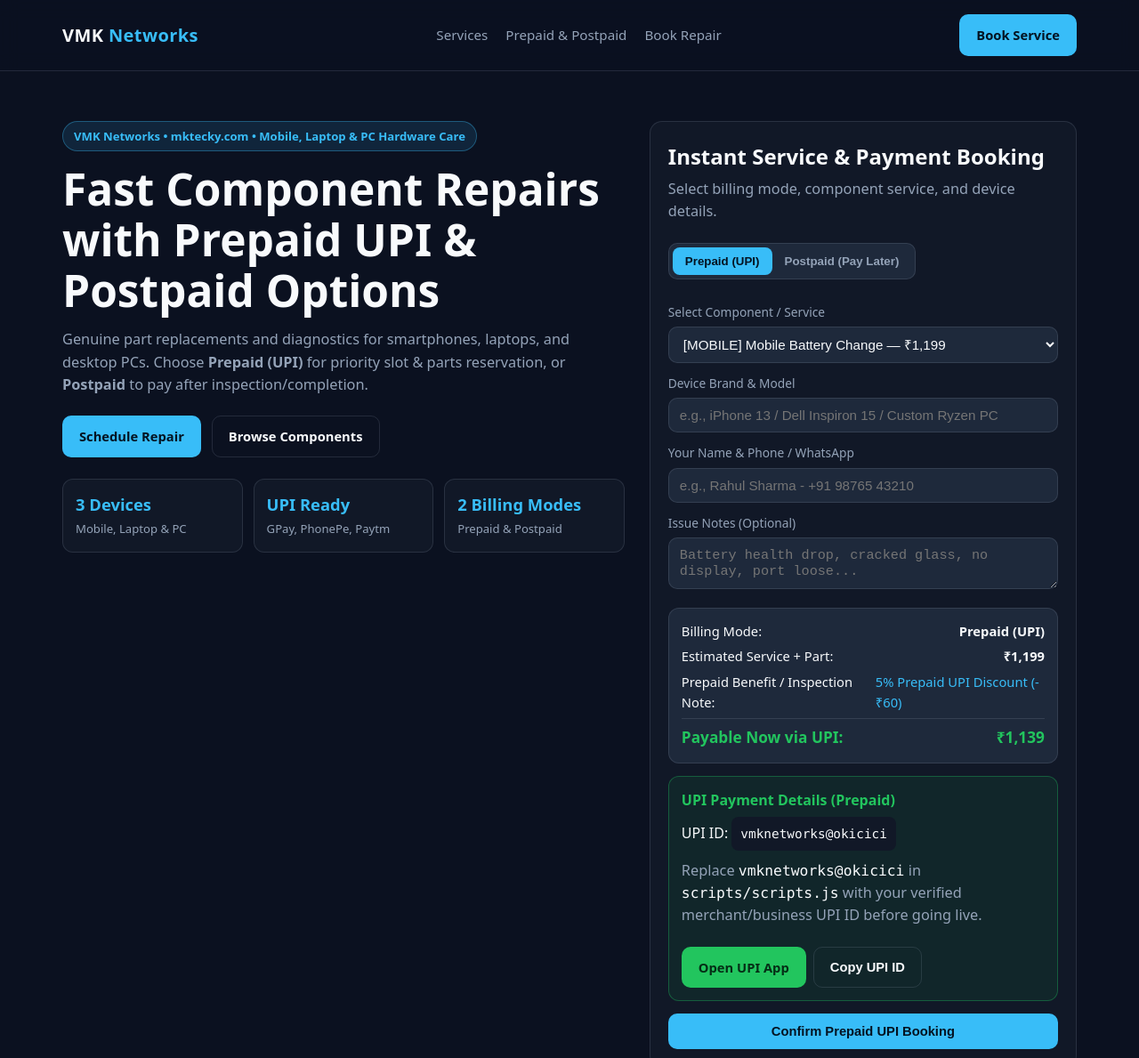
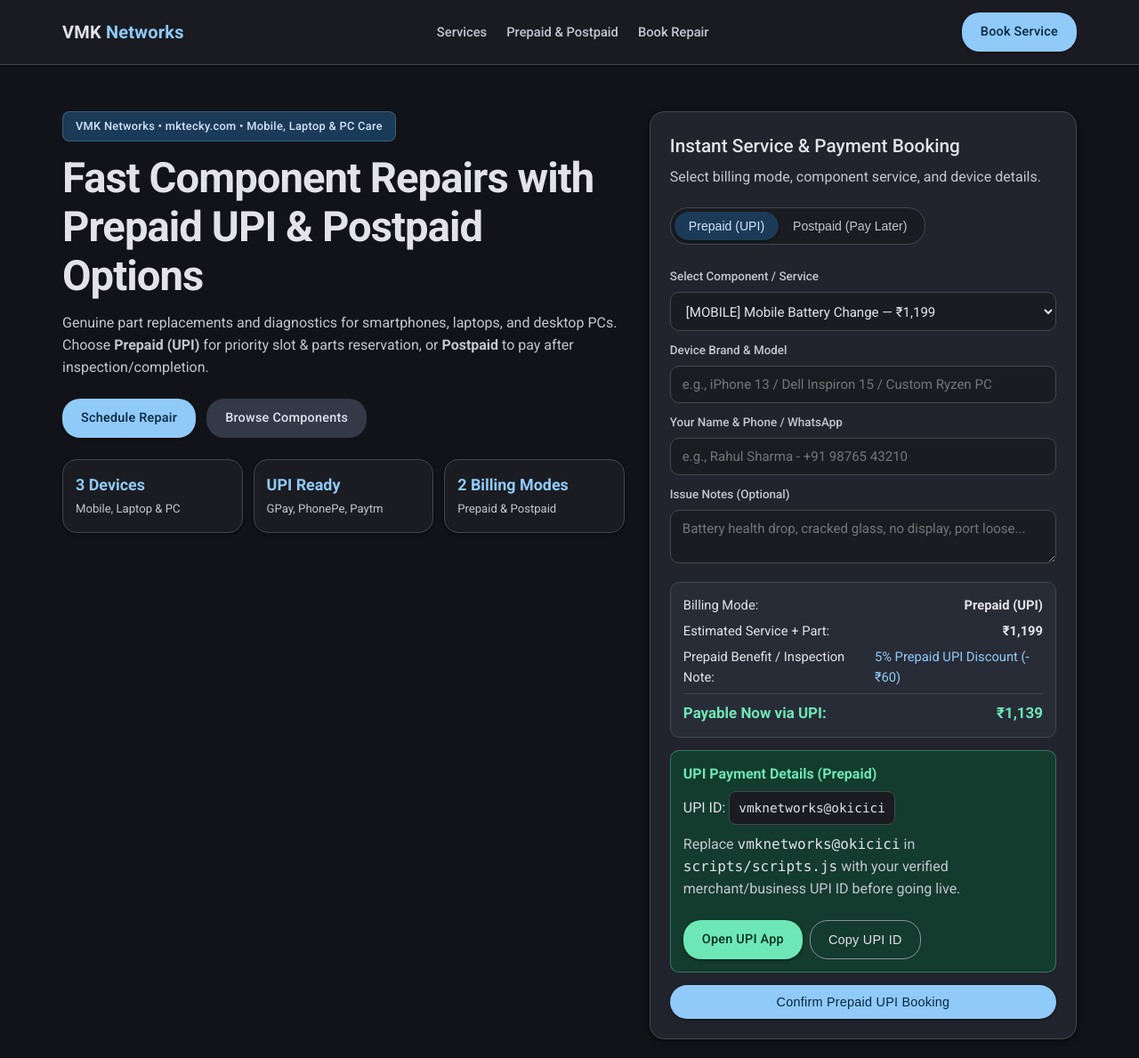
Before and after one commit to tavMK/MK-Tecky-Services, a plain HTML site: page index.html in a window 1280 px wide. Shown: the top 1189 px of the page at 89% size. Drawn offline with Linux system fonts and the light colour scheme.

Commit message:
Switch VMK Networks theme to Material UI

```diff
--- a/index.html
+++ b/index.html
@@ -4,10 +4,16 @@
   <meta charset="UTF-8" />
   <meta name="viewport" content="width=device-width, initial-scale=1.0" />
   <title>VMK Networks | Mobile, Laptop &amp; PC Service — Prepaid UPI &amp; Postpaid</title>
+  <link rel="preconnect" href="https://fonts.googleapis.com" />
+  <link rel="preconnect" href="https://fonts.gstatic.com" crossorigin />
+  <link
+    href="https://fonts.googleapis.com/css2?family=Roboto:wght@400;500;700&display=swap"
+    rel="stylesheet"
+  />
   <link rel="stylesheet" href="styles/styles.css" />
 </head>
 <body>
-  <header>
+  <header class="md-appbar">
     <div class="container nav">
       <a class="brand" href="#">VMK <span>Networks</span></a>
       <nav class="nav-links" aria-label="Primary Navigation">
@@ -22,7 +28,7 @@
   <main class="container">
     <section class="hero">
       <div>
-        <span class="badge">VMK Networks • mktecky.com • Mobile, Laptop &amp; PC Hardware Care</span>
+        <span class="badge md-chip">VMK Networks • mktecky.com • Mobile, Laptop &amp; PC Care</span>
         <h1>Fast Component Repairs with Prepaid UPI &amp; Postpaid Options</h1>
         <p>
           Genuine part replacements and diagnostics for smartphones, laptops, and desktop PCs.
@@ -31,31 +37,31 @@
         </p>
         <div class="hero-actions">
           <a class="btn btn-primary" href="#booking">Schedule Repair</a>
-          <a class="btn btn-outline" href="#services">Browse Components</a>
+          <a class="btn btn-tonal" href="#services">Browse Components</a>
         </div>
         <div class="stats">
-          <div class="stat-box">
+          <div class="stat-box md-surface-1">
             <strong>3 Devices</strong>
             <span>Mobile, Laptop &amp; PC</span>
           </div>
-          <div class="stat-box">
+          <div class="stat-box md-surface-1">
             <strong>UPI Ready</strong>
             <span>GPay, PhonePe, Paytm</span>
           </div>
-          <div class="stat-box">
+          <div class="stat-box md-surface-1">
             <strong>2 Billing Modes</strong>
             <span>Prepaid &amp; Postpaid</span>
           </div>
         </div>
       </div>
 
-      <div class="card" id="booking">
+      <div class="card md-surface-2" id="booking">
         <h2 class="card-title">Instant Service &amp; Payment Booking</h2>
         <p class="card-subtitle">
           Select billing mode, component service, and device details.
         </p>
 
-        <div class="mode-switch" role="group" aria-label="Billing Mode">
+        <div class="mode-switch md-segmented" role="group" aria-label="Billing Mode">
           <button type="button" id="modePrepaid" class="active" data-mode="prepaid">
             Prepaid (UPI)
           </button>
@@ -66,11 +72,12 @@
 
         <form id="repairForm">
           <label for="serviceSelect">Select Component / Service</label>
-          <select id="serviceSelect"></select>
+          <select id="serviceSelect" class="md-field"></select>
 
           <label for="deviceModel">Device Brand &amp; Model</label>
           <input
             id="deviceModel"
+            class="md-field"
             type="text"
             placeholder="e.g., iPhone 13 / Dell Inspiron 15 / Custom Ryzen PC"
             required
@@ -79,6 +86,7 @@
           <label for="customerContact">Your Name &amp; Phone / WhatsApp</label>
           <input
             id="customerContact"
+            class="md-field"
             type="text"
             placeholder="e.g., Rahul Sharma - +91 98765 43210"
             required
@@ -87,11 +95,12 @@
           <label for="notes">Issue Notes (Optional)</label>
           <textarea
             id="notes"
+            class="md-field"
             rows="2"
             placeholder="Battery health drop, cracked glass, no display, port loose..."
           ></textarea>
 
-          <div class="summary-box">
+          <div class="summary-box md-surface-3">
             <div class="summary-line">
               <span>Billing Mode:</span>
               <strong id="summaryMode">Prepaid (UPI)</strong>
@@ -110,7 +119,7 @@
             </div>
           </div>
 
-          <div id="upiSection" class="upi-box">
+          <div id="upiSection" class="upi-box md-upi-surface">
             <strong class="success-text">UPI Payment Details (Prepaid)</strong>
             <div>UPI ID: <span class="upi-id" id="upiIdText">vmknetworks@okicici</span></div>
             <p class="upi-help">
@@ -119,11 +128,11 @@
             </p>
             <div class="upi-actions">
               <a id="upiIntentLink" class="btn btn-success" href="#">Open UPI App</a>
-              <button type="button" class="btn btn-outline" id="copyUpiBtn">Copy UPI ID</button>
+              <button type="button" class="btn btn-outlined" id="copyUpiBtn">Copy UPI ID</button>
             </div>
           </div>
 
-          <div id="postpaidSection" class="notice hidden">
+          <div id="postpaidSection" class="notice md-surface-3 hidden">
             <strong>Postpaid Selected:</strong> Book your repair slot now with ₹0 advance. Final bill
             is paid after diagnosis/repair completion via UPI, card, or cash.
           </div>
@@ -135,7 +144,7 @@
           </div>
         </form>
 
-        <div id="confirmationBox" class="notice confirmation-box hidden"></div>
+        <div id="confirmationBox" class="notice md-surface-3 confirmation-box hidden"></div>
       </div>
     </section>
 
@@ -148,10 +157,10 @@
       </div>
 
       <div class="tabs" role="tablist" aria-label="Service Categories">
-        <button type="button" class="tab active" data-category="all">All Services</button>
-        <button type="button" class="tab" data-category="mobile">Mobile</button>
-        <button type="button" class="tab" data-category="laptop">Laptop</button>
-        <button type="button" class="tab" data-category="pc">PC / Desktop</button>
+        <button type="button" class="tab md-chip active" data-category="all">All Services</button>
+        <button type="button" class="tab md-chip" data-category="mobile">Mobile</button>
+        <button type="button" class="tab md-chip" data-category="laptop">Laptop</button>
+        <button type="button" class="tab md-chip" data-category="pc">PC / Desktop</button>
       </div>
 
       <div class="grid-3" id="servicesGrid"></div>
@@ -166,8 +175,8 @@
       </div>
 
       <div class="grid-2">
-        <div class="card">
-          <span class="badge">Prepaid • UPI</span>
+        <div class="card md-surface-1">
+          <span class="badge md-chip">Prepaid • UPI</span>
           <h3 class="plan-title">Prepaid Service (UPI)</h3>
           <p class="plan-desc">
             Ideal when a known replacement component (battery, display, charging port, SSD, RAM) is needed.
@@ -179,8 +188,8 @@
           </ul>
         </div>
 
-        <div class="card">
-          <span class="badge badge-green">Postpaid • Pay After Service</span>
+        <div class="card md-surface-1">
+          <span class="badge md-chip chip-green">Postpaid • Pay After Service</span>
           <h3 class="plan-title">Postpaid Service</h3>
           <p class="plan-desc">
             Ideal for motherboard/board faults, multi-component diagnostics, or office PC/laptop maintenance.
@@ -195,7 +204,7 @@
     </section>
   </main>
 
-  <footer>
+  <footer class="md-footer">
     <div class="container footer-inner">
       <span>© <span id="year"></span> VMK Networks (mktecky.com). All rights reserved.</span>
       <span>Mobile • Laptop • PC Component Service</span>
--- a/scripts/scripts.js
+++ b/scripts/scripts.js
@@ -39,13 +39,13 @@ function renderServices() {
     : services.filter((s) => s.cat === currentCategory);
 
   grid.innerHTML = filtered.map((s) => `
-    <div class="card service-card">
-      <span class="badge service-badge">${s.cat.toUpperCase()}</span>
+    <div class="card md-surface-1 service-card">
+      <span class="badge md-chip service-badge">${s.cat.toUpperCase()}</span>
       <h3>${s.name}</h3>
       <p>${s.desc}</p>
       <div class="price-row">
         <span class="price">${formatINR(s.price)}</span>
-        <button type="button" class="btn btn-outline" data-book-id="${s.id}">Book</button>
+        <button type="button" class="btn btn-outlined" data-book-id="${s.id}">Book</button>
       </div>
     </div>
   `).join("");
--- a/styles/styles.css
+++ b/styles/styles.css
@@ -1,13 +1,33 @@
 :root {
-  --bg: #0b1120;
-  --surface: #111827;
-  --surface-2: #1e293b;
-  --text: #f8fafc;
-  --muted: #94a3b8;
-  --accent: #38bdf8;
-  --accent-2: #22c55e;
-  --border: rgba(148, 163, 184, 0.18);
-  --radius: 14px;
+  /* Material Design tonal & elevation tokens */
+  --md-bg: #121318;
+  --md-surface-1: #1a1c22;
+  --md-surface-2: #21242c;
+  --md-surface-3: #282c36;
+  --md-on-surface: #e3e2e9;
+  --md-on-surface-variant: #c4c6d0;
+  --md-outline: #8e9099;
+  --md-outline-variant: #44474f;
+
+  --md-primary: #90caf9;
+  --md-on-primary: #06273f;
+  --md-primary-container: #1b3a57;
+  --md-on-primary-container: #d2e4ff;
+
+  --md-secondary-container: #333946;
+  --md-on-secondary-container: #dde2f2;
+
+  --md-success: #6ee7b7;
+  --md-on-success: #042f22;
+  --md-success-container: #133b2e;
+
+  --md-elev-1: 0 1px 2px rgba(0, 0, 0, 0.32), 0 1px 3px 1px rgba(0, 0, 0, 0.18);
+  --md-elev-2: 0 2px 6px 2px rgba(0, 0, 0, 0.28), 0 1px 2px rgba(0, 0, 0, 0.36);
+  --md-elev-3: 0 6px 14px 4px rgba(0, 0, 0, 0.32), 0 2px 6px rgba(0, 0, 0, 0.28);
+
+  --radius-card: 16px;
+  --radius-field: 10px;
+  --radius-btn: 20px;
 }
 
 * {
@@ -21,10 +41,11 @@ html {
 }
 
 body {
-  font-family: system-ui, -apple-system, BlinkMacSystemFont, "Segoe UI", Roboto, sans-serif;
-  background: var(--bg);
-  color: var(--text);
+  font-family: "Roboto", system-ui, -apple-system, BlinkMacSystemFont, "Segoe UI", sans-serif;
+  background-color: var(--md-bg);
+  color: var(--md-on-surface);
   line-height: 1.55;
+  min-height: 100vh;
 }
 
 a {
@@ -34,7 +55,7 @@ a {
 
 code {
   font-family: ui-monospace, SFMono-Regular, Menlo, monospace;
-  color: var(--text);
+  color: var(--md-on-surface);
 }
 
 .hidden {
@@ -46,11 +67,11 @@ code {
 }
 
 .accent-text {
-  color: var(--accent);
+  color: var(--md-primary);
 }
 
 .success-text {
-  color: var(--accent-2);
+  color: var(--md-success);
 }
 
 .container {
@@ -58,122 +79,167 @@ code {
   margin: 0 auto;
 }
 
-header {
+/* Material Elevation Surfaces */
+.md-surface-1 {
+  background-color: var(--md-surface-1);
+  border: 1px solid var(--md-outline-variant);
+  box-shadow: var(--md-elev-1);
+}
+
+.md-surface-2 {
+  background-color: var(--md-surface-2);
+  border: 1px solid var(--md-outline-variant);
+  box-shadow: var(--md-elev-2);
+}
+
+.md-surface-3 {
+  background-color: var(--md-surface-3);
+  border: 1px solid var(--md-outline-variant);
+}
+
+/* Top App Bar */
+.md-appbar {
   position: sticky;
   top: 0;
   z-index: 20;
-  background: rgba(11, 17, 32, 0.88);
-  backdrop-filter: blur(10px);
-  border-bottom: 1px solid var(--border);
+  background-color: rgba(26, 28, 34, 0.94);
+  backdrop-filter: blur(8px);
+  border-bottom: 1px solid var(--md-outline-variant);
+  box-shadow: var(--md-elev-1);
 }
 
 .nav {
   display: flex;
   align-items: center;
   justify-content: space-between;
-  padding: 16px 0;
+  padding: 14px 0;
   gap: 16px;
   flex-wrap: wrap;
 }
 
 .brand {
   font-size: 1.25rem;
-  font-weight: 800;
-  letter-spacing: 0.4px;
+  font-weight: 700;
+  letter-spacing: 0.2px;
 }
 
 .brand span {
-  color: var(--accent);
+  color: var(--md-primary);
 }
 
 .nav-links {
   display: flex;
-  gap: 20px;
-  font-size: 0.95rem;
-  color: var(--muted);
+  gap: 22px;
+  font-size: 0.92rem;
+  font-weight: 500;
+  color: var(--md-on-surface-variant);
 }
 
 .nav-links a:hover {
-  color: var(--text);
+  color: var(--md-primary);
 }
 
+/* Material Buttons */
 .btn {
   display: inline-flex;
   align-items: center;
   justify-content: center;
   gap: 8px;
-  padding: 11px 18px;
-  border-radius: 10px;
+  padding: 10px 20px;
+  border-radius: var(--radius-btn);
   border: 1px solid transparent;
-  font-weight: 600;
-  font-size: 0.92rem;
+  font-weight: 500;
+  font-size: 0.9rem;
+  letter-spacing: 0.25px;
   cursor: pointer;
-  transition: 0.18s ease;
+  transition: background-color 0.18s ease, box-shadow 0.18s ease, border-color 0.18s ease;
 }
 
 .btn-primary {
-  background: var(--accent);
-  color: #041322;
+  background-color: var(--md-primary);
+  color: var(--md-on-primary);
+  box-shadow: var(--md-elev-1);
 }
 
 .btn-primary:hover {
-  filter: brightness(1.08);
+  background-color: #a6d5fa;
+  box-shadow: var(--md-elev-2);
+}
+
+.btn-tonal {
+  background-color: var(--md-secondary-container);
+  color: var(--md-on-secondary-container);
+}
+
+.btn-tonal:hover {
+  background-color: #3e4554;
 }
 
 .btn-success {
-  background: var(--accent-2);
-  color: #052e16;
+  background-color: var(--md-success);
+  color: var(--md-on-success);
+  box-shadow: var(--md-elev-1);
 }
 
 .btn-success:hover {
-  filter: brightness(1.06);
+  background-color: #86efc4;
+  box-shadow: var(--md-elev-2);
 }
 
-.btn-outline {
-  background: transparent;
-  border-color: var(--border);
-  color: var(--text);
+.btn-outlined {
+  background-color: transparent;
+  border-color: var(--md-outline);
+  color: var(--md-on-surface);
 }
 
-.btn-outline:hover {
-  border-color: var(--accent);
+.btn-outlined:hover {
+  background-color: rgba(144, 202, 249, 0.08);
+  border-color: var(--md-primary);
 }
 
+/* Hero Section */
 .hero {
-  padding: 56px 0 36px;
+  padding: 52px 0 36px;
   display: grid;
   grid-template-columns: 1.25fr 0.95fr;
   gap: 28px;
   align-items: start;
 }
 
+.md-chip {
+  display: inline-flex;
+  align-items: center;
+  padding: 6px 14px;
+  border-radius: 8px;
+  background-color: var(--md-primary-container);
+  color: var(--md-on-primary-container);
+  border: 1px solid rgba(144, 202, 249, 0.25);
+  font-size: 0.8rem;
+  font-weight: 500;
+  letter-spacing: 0.3px;
+}
+
 .badge {
-  display: inline-block;
-  padding: 6px 12px;
-  border-radius: 999px;
-  background: rgba(56, 189, 248, 0.12);
-  border: 1px solid rgba(56, 189, 248, 0.35);
-  color: var(--accent);
-  font-size: 0.82rem;
-  font-weight: 600;
   margin-bottom: 14px;
 }
 
-.badge-green {
-  color: var(--accent-2);
-  border-color: rgba(34, 197, 94, 0.35);
-  background: rgba(34, 197, 94, 0.1);
+.chip-green {
+  background-color: var(--md-success-container);
+  color: var(--md-success);
+  border-color: rgba(110, 231, 183, 0.28);
 }
 
 h1 {
-  font-size: clamp(2rem, 4vw, 3.1rem);
-  line-height: 1.15;
+  font-size: clamp(2rem, 3.8vw, 2.95rem);
+  font-weight: 700;
+  line-height: 1.16;
+  letter-spacing: -0.02em;
   margin-bottom: 14px;
 }
 
 .hero p {
-  color: var(--muted);
-  font-size: 1.02rem;
+  color: var(--md-on-surface-variant);
+  font-size: 1rem;
   margin-bottom: 22px;
 }
 
@@ -191,38 +257,38 @@ h1 {
 }
 
 .stat-box {
-  background: var(--surface);
-  border: 1px solid var(--border);
-  border-radius: 12px;
+  border-radius: var(--radius-card);
   padding: 14px;
 }
 
 .stat-box strong {
   display: block;
-  font-size: 1.15rem;
-  color: var(--accent);
+  font-size: 1.12rem;
+  font-weight: 700;
+  color: var(--md-primary);
 }
 
 .stat-box span {
   font-size: 0.82rem;
-  color: var(--muted);
+  color: var(--md-on-surface-variant);
 }
 
+/* Cards & Sections */
 .card {
-  background: var(--surface);
-  border: 1px solid var(--border);
-  border-radius: var(--radius);
-  padding: 20px;
+  border-radius: var(--radius-card);
+  padding: 22px;
 }
 
 .card-title {
+  font-size: 1.3rem;
+  font-weight: 500;
   margin-bottom: 6px;
 }
 
 .card-subtitle {
-  color: var(--muted);
+  color: var(--md-on-surface-variant);
   font-size: 0.88rem;
-  margin-bottom: 12px;
+  margin-bottom: 14px;
 }
 
 section {
@@ -239,14 +305,17 @@ section {
 }
 
 .section-head h2 {
-  font-size: 1.65rem;
+  font-size: 1.6rem;
+  font-weight: 500;
+  letter-spacing: -0.01em;
 }
 
 .section-head p {
-  color: var(--muted);
-  font-size: 0.95rem;
+  color: var(--md-on-surface-variant);
+  font-size: 0.94rem;
 }
 
+/* Filter Chips */
 .tabs {
   display: flex;
   gap: 10px;
@@ -255,22 +324,22 @@ section {
 }
 
 .tab {
-  padding: 9px 15px;
-  border-radius: 999px;
-  border: 1px solid var(--border);
-  background: var(--surface);
-  color: var(--muted);
   cursor: pointer;
-  font-weight: 600;
-  font-size: 0.88rem;
+  transition: background-color 0.18s ease, color 0.18s ease, border-color 0.18s ease;
+}
+
+.tab:hover {
+  border-color: var(--md-primary);
 }
 
 .tab.active {
-  background: var(--accent);
-  color: #041322;
-  border-color: var(--accent);
+  background-color: var(--md-primary);
+  color: var(--md-on-primary);
+  border-color: var(--md-primary);
+  box-shadow: var(--md-elev-1);
 }
 
+/* Service Cards */
 .grid-3 {
   display: grid;
   grid-template-columns: repeat(3, 1fr);
@@ -286,6 +355,13 @@ section {
 .service-card {
   display: flex;
   flex-direction: column;
+  transition: box-shadow 0.2s ease, border-color 0.2s ease, transform 0.2s ease;
+}
+
+.service-card:hover {
+  box-shadow: var(--md-elev-3);
+  border-color: var(--md-outline);
+  transform: translateY(-2px);
 }
 
 .service-badge {
@@ -294,12 +370,13 @@ section {
 }
 
 .service-card h3 {
-  font-size: 1.08rem;
+  font-size: 1.06rem;
+  font-weight: 500;
   margin-bottom: 6px;
 }
 
 .service-card p {
-  color: var(--muted);
+  color: var(--md-on-surface-variant);
   font-size: 0.88rem;
   margin-bottom: 12px;
 }
@@ -310,64 +387,78 @@ section {
   justify-content: space-between;
   gap: 10px;
   margin-top: auto;
-  padding-top: 10px;
-  border-top: 1px solid var(--border);
+  padding-top: 12px;
+  border-top: 1px solid var(--md-outline-variant);
 }
 
 .price {
   font-weight: 700;
-  color: var(--accent);
+  color: var(--md-primary);
   font-size: 1rem;
 }
 
-.mode-switch {
+/* Segmented Billing Switch */
+.md-segmented {
   display: inline-flex;
-  background: var(--surface-2);
   padding: 4px;
-  border-radius: 10px;
-  border: 1px solid var(--border);
+  border-radius: var(--radius-btn);
+  background-color: var(--md-surface-1);
+  border: 1px solid var(--md-outline-variant);
   margin-bottom: 14px;
 }
 
 .mode-switch button {
-  padding: 8px 14px;
+  padding: 8px 16px;
   border: none;
-  border-radius: 8px;
+  border-radius: 16px;
   background: transparent;
-  color: var(--muted);
-  font-weight: 600;
+  color: var(--md-on-surface-variant);
+  font-weight: 500;
+  font-size: 0.88rem;
   cursor: pointer;
+  transition: background-color 0.18s ease, color 0.18s ease;
 }
 
 .mode-switch button.active {
-  background: var(--accent);
-  color: #041322;
+  background-color: var(--md-primary-container);
+  color: var(--md-on-primary-container);
+  box-shadow: var(--md-elev-1);
 }
 
+/* Material Outlined Fields */
 label {
   display: block;
-  font-size: 0.86rem;
-  color: var(--muted);
+  font-size: 0.84rem;
+  font-weight: 500;
+  color: var(--md-on-surface-variant);
   margin-bottom: 6px;
   margin-top: 12px;
 }
 
-input,
-select,
-textarea {
+.md-field {
   width: 100%;
-  padding: 10px 12px;
-  border-radius: 10px;
-  border: 1px solid var(--border);
-  background: var(--surface-2);
-  color: var(--text);
-  font-size: 0.95rem;
+  padding: 11px 13px;
+  border-radius: var(--radius-field);
+  border: 1px solid var(--md-outline-variant);
+  background-color: var(--md-surface-1);
+  color: var(--md-on-surface);
+  font-family: inherit;
+  font-size: 0.94rem;
+  transition: border-color 0.18s ease, box-shadow 0.18s ease;
+}
+
+.md-field:hover {
+  border-color: var(--md-outline);
+}
+
+.md-field:focus {
+  outline: none;
+  border-color: var(--md-primary);
+  box-shadow: 0 0 0 1px var(--md-primary);
 }
 
 .summary-box {
-  background: var(--surface-2);
-  border: 1px solid var(--border);
-  border-radius: 12px;
+  border-radius: var(--radius-field);
   padding: 14px;
   margin-top: 14px;
 }
@@ -383,25 +474,26 @@ textarea {
 .summary-total {
   display: flex;
   justify-content: space-between;
-  font-weight: 800;
-  font-size: 1.08rem;
+  font-weight: 700;
+  font-size: 1.06rem;
   padding-top: 8px;
-  border-top: 1px solid var(--border);
-  color: var(--accent-2);
+  border-top: 1px solid var(--md-outline-variant);
+  color: var(--md-success);
 }
 
-.upi-box {
+.md-upi-surface {
   margin-top: 14px;
   padding: 14px;
-  border-radius: 12px;
-  background: rgba(34, 197, 94, 0.08);
-  border: 1px solid rgba(34, 197, 94, 0.35);
+  border-radius: var(--radius-field);
+  background-color: var(--md-success-container);
+  border: 1px solid rgba(110, 231, 183, 0.35);
 }
 
 .upi-id {
   font-family: ui-monospace, SFMono-Regular, Menlo, monospace;
-  background: var(--surface);
-  padding: 8px 10px;
+  background-color: var(--md-surface-1);
+  border: 1px solid var(--md-outline-variant);
+  padding: 7px 10px;
   border-radius: 8px;
   display: inline-block;
   margin: 6px 0;
@@ -410,7 +502,7 @@ textarea {
 
 .upi-help {
   font-size: 0.82rem;
-  color: var(--muted);
+  color: var(--md-on-surface-variant);
   margin-top: 4px;
 }
 
@@ -428,38 +520,40 @@ textarea {
 .notice {
   margin-top: 14px;
   padding: 14px;
-  border-radius: 12px;
-  background: var(--surface-2);
-  border-left: 4px solid var(--accent);
+  border-radius: var(--radius-field);
+  border-left: 4px solid var(--md-primary);
   font-size: 0.9rem;
-  color: var(--muted);
+  color: var(--md-on-surface-variant);
 }
 
 .confirmation-box {
-  border-left-color: var(--accent-2);
+  border-left-color: var(--md-success);
+  color: var(--md-on-surface);
 }
 
 .plan-title {
   font-size: 1.2rem;
+  font-weight: 500;
   margin-bottom: 8px;
 }
 
 .plan-desc {
-  color: var(--muted);
+  color: var(--md-on-surface-variant);
   margin-bottom: 12px;
 }
 
 .plan-list {
-  color: var(--muted);
+  color: var(--md-on-surface-variant);
   padding-left: 18px;
   font-size: 0.92rem;
 }
 
-footer {
+.md-footer {
   margin-top: 40px;
   padding: 24px 0;
-  border-top: 1px solid var(--border);
-  color: var(--muted);
+  background-color: var(--md-surface-1);
+  border-top: 1px solid var(--md-outline-variant);
+  color: var(--md-on-surface-variant);
   font-size: 0.88rem;
 }
 
```
